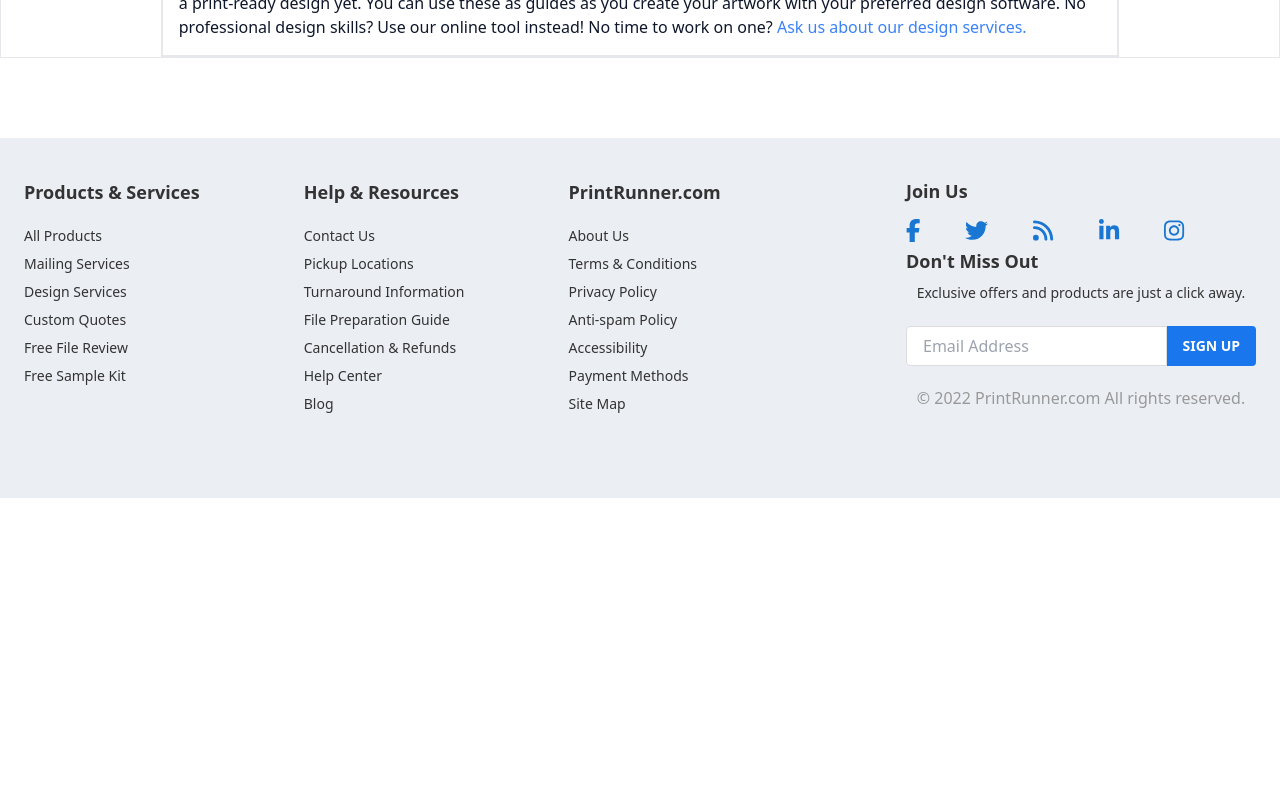
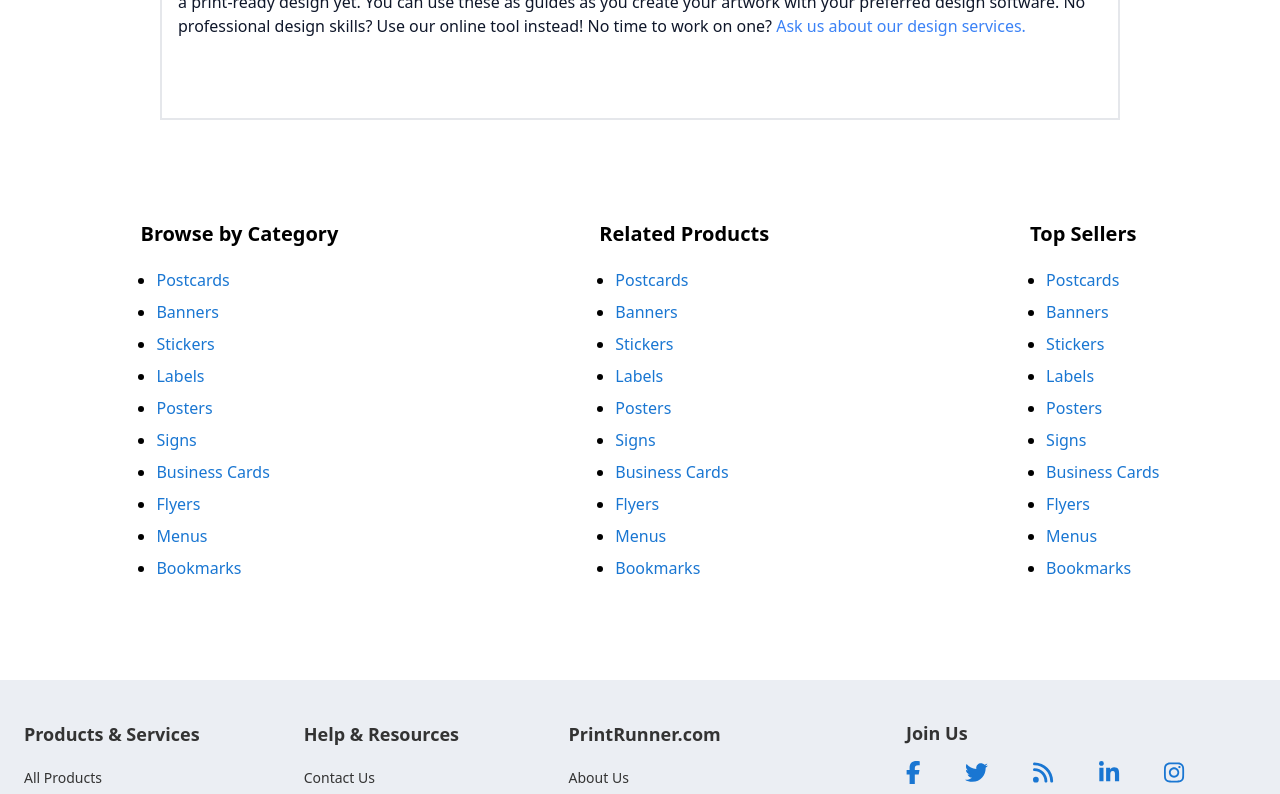
Before and after one commit to exzerth/PrintRunner, a Next.js app: page /banners in a window 1280 px wide. Shown: the part 3684-4478 px from the top of the page. Before the commit the page ends 4182 px from the top, so only its background shows below. Built offline with nearby package versions, Linux system fonts and the light colour scheme.

Commit message:
Banner Links component

```diff
--- a/components/BannerDescription.jsx
+++ b/components/BannerDescription.jsx
@@ -5,7 +5,7 @@
 function BannerDescription() {
  const binoculars = <FontAwesomeIcon icon={faBinoculars} />
   return (
-    <div  className='flex mb-20 md:w-[98.2vw] lg:w-[100%] border justify-center'>
+    <div  className='flex mb-20 md:w-[98.2vw] lg:w-[100%] justify-center'>
       <div className='md:border-2 mt-20 md:w-9/12'>
         <div className="h-20 bg-gray-200">
           <div className="flex w-36 border-t-4 border-blue-500 bg-blue-100 p-5 text-blue-500 flex-col justify-center text-2xl h-20">
@@ -13,7 +13,7 @@
             <h3 className="font-semibold">Overview</h3>
           </div>
         </div>
-        <div className="m-4 mt-10 ">
+        <div className="m-4 mt-10 mb-20  ">
           <h1 className="font-medium text-slate-900 text-2xl">
             Banner Printing for Every Season and Situation
           </h1>
--- /dev/null
+++ b/components/BannerLinks.jsx
@@ -0,0 +1,57 @@
+import Link from 'next/link'
+import React from 'react'
+
+function BannerLinks() {
+  return (
+    <div className='md:flex justify-around mb-20'>
+        <div className='p-5 pl-10'>
+        <h2 className="md:font-semibold font-bold md:text-xl text-lg pb-5">Browse by Category</h2>
+            <ul className="ml-4 marker:text-black list-disc flex flex-col space-y-2 ">
+
+              <Link href="" className="text-primary hover:underline"><li>Postcards</li></Link>
+                <Link href="/banners" className="text-primary hover:underline"><li>Banners</li></Link>
+                <Link href="" className="text-primary hover:underline"><li>Stickers</li></Link>
+                <Link href="" className="text-primary hover:underline"><li>Labels</li></Link>
+                <Link href="" className="text-primary hover:underline"><li>Posters</li></Link>
+                <Link href="" className="text-primary hover:underline"><li>Signs</li></Link>
+                <Link href="" className="text-primary hover:underline"><li>Business Cards</li></Link>
+                <Link href="" className="text-primary hover:underline"><li>Flyers</li></Link>
+                <Link href="" className="text-primary hover:underline"><li>Menus</li></Link>
+                <Link href="" className="text-primary hover:underline"><li>Bookmarks</li></Link>
+            </ul>
+        </div>
+        <div className='p-5 pl-10'>
+            <h2 className="md:font-semibold font-bold md:text-xl text-lg pb-5">Related Products</h2>
+            <ul className="ml-4 marker:text-black list-disc flex flex-col space-y-2 ">
+                <Link href="" className="text-primary hover:underline"><li>Postcards</li></Link>
+                <Link href="/banners" className="text-primary hover:underline"><li>Banners</li></Link>
+                <Link href="" className="text-primary hover:underline"><li>Stickers</li></Link>
+                <Link href="" className="text-primary hover:underline"><li>Labels</li></Link>
+                <Link href="" className="text-primary hover:underline"><li>Posters</li></Link>
+                <Link href="" className="text-primary hover:underline"><li>Signs</li></Link>
+                <Link href="" className="text-primary hover:underline"><li>Business Cards</li></Link>
+                <Link href="" className="text-primary hover:underline"><li>Flyers</li></Link>
+                <Link href="" className="text-primary hover:underline"><li>Menus</li></Link>
+                <Link href="" className="text-primary hover:underline"><li>Bookmarks</li></Link>
+            </ul>
+        </div>
+        <div className='p-5 pl-10'>
+            <h2 className="md:font-semibold font-bold md:text-xl pb-5 text-lg">Top Sellers</h2>
+            <ul className="ml-4 marker:text-black list-disc flex flex-col space-y-2 ">
+                <Link href="" className="text-primary hover:underline"><li>Postcards</li></Link>
+                <Link href="/banners" className="text-primary hover:underline"><li>Banners</li></Link>
+                <Link href="" className="text-primary hover:underline"><li>Stickers</li></Link>
+                <Link href="" className="text-primary hover:underline"><li>Labels</li></Link>
+                <Link href="" className="text-primary hover:underline"><li>Posters</li></Link>
+                <Link href="" className="text-primary hover:underline"><li>Signs</li></Link>
+                <Link href="" className="text-primary hover:underline"><li>Business Cards</li></Link>
+                <Link href="" className="text-primary hover:underline"><li>Flyers</li></Link>
+                <Link href="" className="text-primary hover:underline"><li>Menus</li></Link>
+                <Link href="" className="text-primary hover:underline"><li>Bookmarks</li></Link>
+            </ul>
+        </div>
+    </div>
+  )
+}
+
+export default BannerLinks
--- a/pages/banners.js
+++ b/pages/banners.js
@@ -4,6 +4,7 @@
 import MainBanner from '../images/mainbanner.jpeg'
 import Meta from '../components/Meta'
 import categories from '../utils/categories.json'
+import BannerLinks from '../components/BannerLinks'
 
 export default function banners({
   bgImage,
@@ -54,6 +55,7 @@
           </div>
         </div>
         <BannerDescription />
+        <BannerLinks />
       </div>
     </>
   )
```
